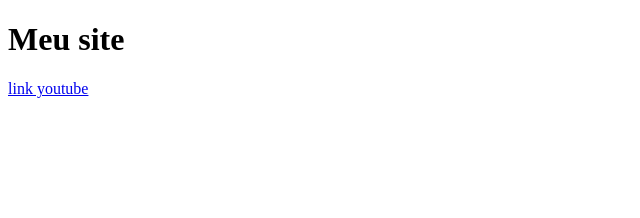
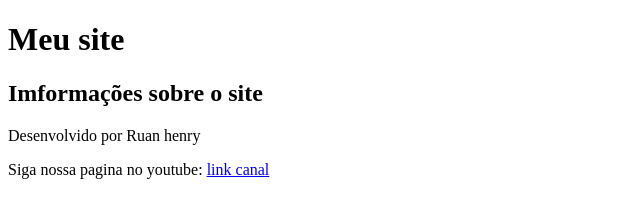
Before and after one commit to Ruanhenryy/HTML-e-CSS, a plain HTML site: page index.html in a window 1280 px wide. Shown: the whole page, without its empty margins (0-640 px from the left). Drawn offline with Linux system fonts and the light colour scheme.

Commit message:
Update index.html

```diff
--- a/index.html
+++ b/index.html
@@ -5,15 +5,24 @@
     <meta name="viewport" content="width=device-width, initial-scale=1.0">
     <title>Noticias 24 horas</title>
     <link rel="shortcut icon" href="imagens/favicon.ico" type="image/x-icon">
-  <link rel="stylesheet" href="siteteste.css">
+  <link rel="stylesheet" href="style.css">
 
 </head>
 <body>
   <header>
     <h1>Meu site</h1>
-    <a href="youtube.com" > link youtube</a>
+
   </header>
+  <main>
 
+  </main>
+    <footer>
+      <section>
+        <h2>Imformações sobre o site</h2>
+        <p>Desenvolvido por Ruan henry</p>
+        <p>Siga nossa pagina no youtube: <a href="youtube.com">link canal</a></p>
+      </section>
 
+    </footer>
 </body>
 </html>
```
